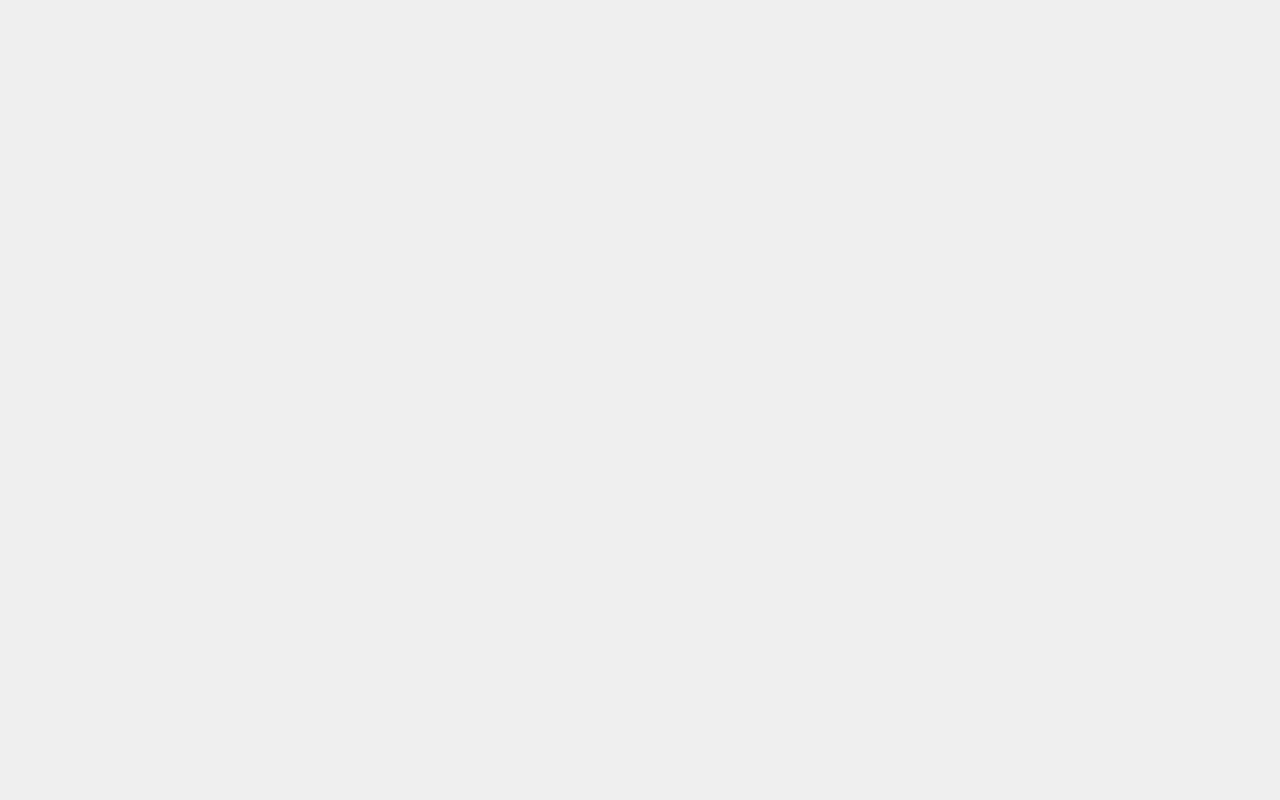
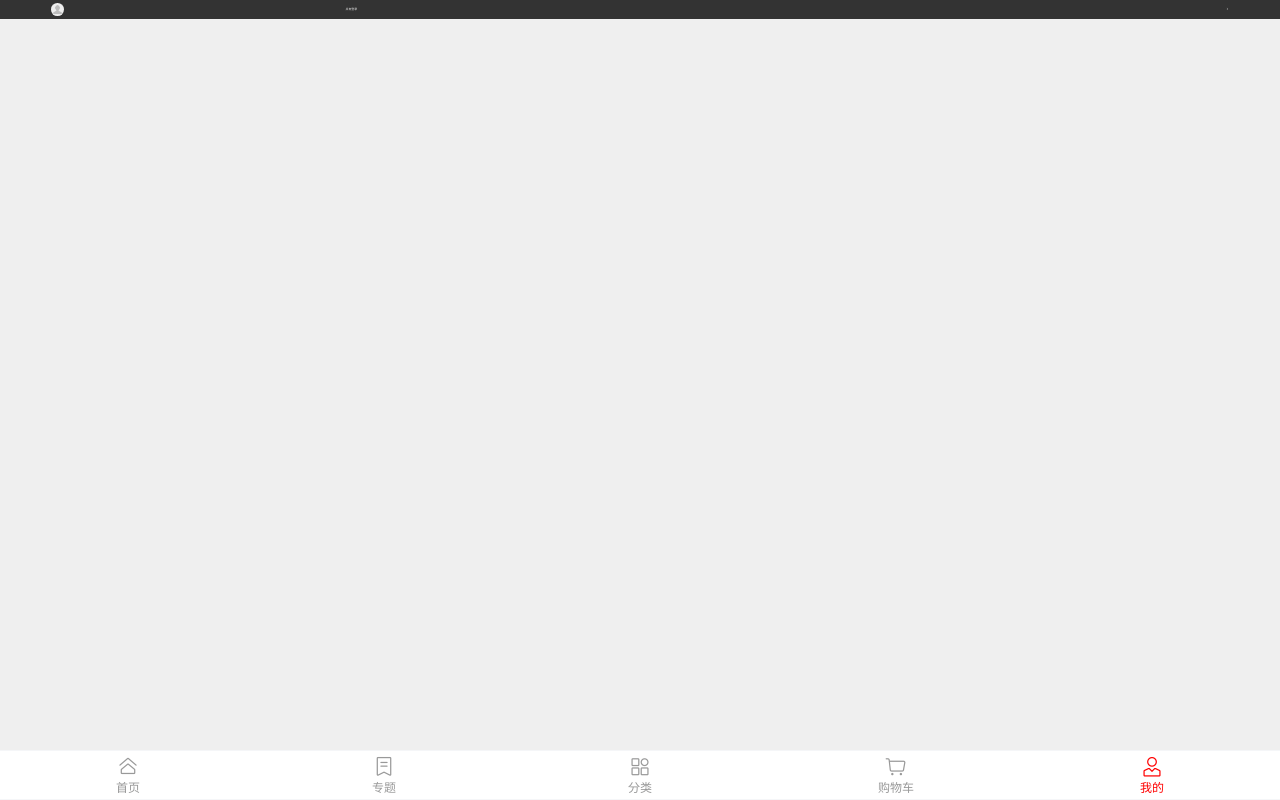
Before and after one commit to lietieniu/vue-shop, a Vue app: page /user in a window 1280 px wide. Built offline with nearby package versions, Linux system fonts and the light colour scheme.

Commit message:
Popup结束(删除历史记录)+底部菜单栏添加(并路由跳转)+前置导航守卫(Token)

```diff
--- a/src/App.vue
+++ b/src/App.vue
@@ -1,9 +1,16 @@
 <template>
   <div id="app">
     <router-view />
+    <MyTabbar/>
   </div>
 </template>
 
+<script>
+import MyTabbar from './components/myTabbar.vue'
+export default {
+  components:{MyTabbar}
+}
+</script>
 <style>
 #app {
   font-family: Avenir, Helvetica, Arial, sans-serif;
--- a/src/components/historyHot.vue
+++ b/src/components/historyHot.vue
@@ -1,9 +1,9 @@
 <template>
   <div>
-    <div class="history">
+    <div class="history" v-if="historyKeywordList.length!==0">
       <div class="top">
         <h4>历史记录</h4>
-        <van-icon name="delete-o" class="icon" />
+        <van-icon name="delete-o" class="icon" @click="clearHistory"/>
       </div>
       <div class="down">
         <!-- Tag 标签 -->
@@ -40,13 +40,20 @@
 </template>
 
 <script>
+
 export default {
   name: "HistoryHot",
   props: ["historyKeywordList", "hotKeywordList"],
   methods:{
+    //1.标签点击进行搜素
     tagClick(item){
       console.log("item",item);
       this.$emit('tagClick',item);
+    },
+    //2.清除历史记录函数
+    clearHistory(){
+
+    this.$emit('clearHistory');
     }
   }
 };
--- /dev/null
+++ b/src/components/myTabbar.vue
@@ -0,0 +1,52 @@
+<template>
+  <div>
+    <van-tabbar v-model="$route.meta.num" route active-color="red" inactive-color="#999">
+      <van-tabbar-item icon="home-o" to="/home">首页</van-tabbar-item>
+      <van-tabbar-item icon="label-o" to="/topic">专题</van-tabbar-item>
+      <van-tabbar-item icon="apps-o" to="/category">分类</van-tabbar-item>
+      <van-tabbar-item icon="cart-o" to="/cart">购物车</van-tabbar-item>
+      <van-tabbar-item icon="user-o" to="/user">我的</van-tabbar-item>
+    </van-tabbar>
+  </div>
+</template>
+
+<script>
+export default {
+  name: "MyTabbar",
+  data() {
+    return {
+         active: 2,
+    };
+  },
+
+//   computed: {
+//     active: {
+//       get() {
+//         switch (this.$route.path) {
+//           case "/home":
+//             return 0;
+//           case "/topic":
+//             return 1;
+//           case "/category":
+//             return 2;
+//           case "/cart":
+//             return 3;
+//           case "/user":
+//             return 4;
+//           default:
+//             break;
+//         }
+//       },
+//       set() {},
+//     },
+//   },
+};
+</script>
+
+<style lang="less" scoped>
+.tabbar {
+  position: absolute;
+  right: 0;
+  bottom: 0;
+}
+</style>
--- a/src/request/api.js
+++ b/src/request/api.js
@@ -13,3 +13,5 @@ export const getSearchData=(params)=>request.get('/goods/list',{params})
 
 //4.实时搜索功能
 export const getTimeSearch=(params)=>request.get('search/helper',{params})
+//5.清除历史记录
+export const clearHistory=()=>request.post('/search/clearhistory');
--- a/src/router/index.js
+++ b/src/router/index.js
@@ -4,6 +4,13 @@ import Home from '../views/Home.vue'
 
 
 Vue.use(VueRouter)
+
+
+//处理官方的一个Bug
+const routerPush = VueRouter.prototype.push
+VueRouter.prototype.push = function push(location) {
+  return routerPush.call(this, location).catch(error=> error)
+}
 
 const routes = [
   {
@@ -15,6 +22,10 @@ const routes = [
     path: '/home',
     name: 'home',
     component: Home,
+    meta: {
+      //元素集数据
+      num: 0
+    },
     children: [
       //子路由的路径要么把/去掉  或者加上父级路由
       {
@@ -24,6 +35,42 @@ const routes = [
       }
     ]
   },
+  //1.专题组件
+  {
+    path: '/topic',
+    name: 'Topic',
+    meta: {
+      num: 1
+    },
+    component: () => import('../views/Topic.vue')
+  },
+  //2.分类组件
+  {
+    path: '/category',
+    name: 'CateGory',
+    meta: {
+      num: 2
+    },
+    component: () => import('../views/cateGory.vue')
+  },
+  //3.购物车组件
+  {
+    path: '/cart',
+    name: 'Cart',
+    meta: {
+      num: 3
+    },
+    component: () => import('../views/Cart.vue')
+  },
+  //4.用户组件
+  {
+    path: '/user',
+    name: 'User',
+    meta: {
+      num: 4
+    },
+    component: () => import('../views/User.vue')
+  }
 
 ]
 
@@ -31,6 +78,32 @@ const router = new VueRouter({
   mode: 'history',
   base: process.env.BASE_URL,
   routes
+});
+
+//路由拦截；(导航守卫：前置导航守卫和后置导航守卫)
+//三个参数
+//1.to代表即将进入的路由
+//2.from代表即将离开的路由
+//3.next() 每一个导航守卫必须至少搭配一个next()
+router.beforeEach((to, from, next) => {
+  // console.log("to:",to);
+  // console.log("from",from);
+
+  //想要进入购物车必须有Token权限
+  let Token = localStorage.getItem('token');  //获得浏览器中的token权限
+  if (to.path == "/cart") {
+    if (Token) {
+      next();  //有Token才能进入路由---这个next只针对
+    } else {
+     Vue.prototype.$toast("请先登录");
+     //2秒之后跳转到user的登录页
+     setTimeout(()=>{
+        next('/user')
+     },1000)
+    };
+    return;
+  }
+  next() //这个next适配所有路由
 })
 
 export default router
--- a/src/vantUi/index.js
+++ b/src/vantUi/index.js
@@ -2,7 +2,7 @@
 import Vue from "vue";
 import {
     Button, Search, Swipe, SwipeItem, Icon, Tag, DropdownMenu, DropdownItem,
-    Empty,List,Cell
+    Empty, List, Cell, Toast, Tabbar, TabbarItem, Col, Row
 } from "vant";
 
 Vue.use(Button)
@@ -16,3 +16,8 @@ Vue.use(DropdownItem);
 Vue.use(Empty)
 Vue.use(List)
 Vue.use(Cell)
+Vue.use(Toast) //全局使用 this.$toast("删除成功")
+Vue.use(Tabbar)
+Vue.use(TabbarItem)
+Vue.use(Col)
+Vue.use(Row)
--- /dev/null
+++ b/src/views/Cart.vue
@@ -0,0 +1,15 @@
+<template>
+    <div>
+       <h2>购物车组件</h2>
+    </div>
+</template>
+
+<script>
+    export default {
+        name:"Cart"
+    }
+</script>
+
+<style lang="scss" scoped>
+
+</style>
--- a/src/views/MyPopup.vue
+++ b/src/views/MyPopup.vue
@@ -14,14 +14,11 @@
       :historyKeywordList="historyKeywordList"
       :hotKeywordList="hotKeywordList"
       @tagClick="tagClick"
+      @clearHistory="clearHistory"
     />
 
     <!-- 2.搜索列表区块 -->
-    <MyList
-    v-else-if="blockShow == 2"
-    :arr="arr"
-    @tagClick="tagClick"
-    />
+    <MyList v-else-if="blockShow == 2" :arr="arr" @tagClick="tagClick" />
 
     <!-- 3.产品product区块 -->
     <MyProduct
@@ -38,7 +35,12 @@
 import HistoryHot from "../components/historyHot.vue";
 import MyProduct from "../components/myProduct.vue";
 import MyList from "../components/myList.vue";
-import { popupSearchData, getSearchData, getTimeSearch } from "../request/api";
+import {
+  popupSearchData,
+  getSearchData,
+  getTimeSearch,
+  clearHistory,
+} from "../request/api";
 export default {
   name: "MyPopup",
   components: { HistoryHot, MyProduct, MyList },
@@ -121,22 +123,32 @@ export default {
     },
     //3.实时搜索函数
     timeSearch() {
-      let _this=this
+      let _this = this;
       getTimeSearch({
         keyword: this.popValue,
       }).then((res) => {
-      if(res.errno==0){
-       // console.log("res2", res);
-        _this.blockShow=2 //实时数据搜索成功后,跳转到搜索列表区块
-        _this.arr=res.data;
-      }
+        if (res.errno == 0) {
+          // console.log("res2", res);
+          _this.blockShow = 2; //实时数据搜索成功后,跳转到搜索列表区块
+          _this.arr = res.data;
+        }
       });
     },
     //4.Tag标签点击函数
-    tagClick(value){
-      this.popValue=value;
-      this.onSearch()
-    }
+    tagClick(value) {
+      this.popValue = value;
+      this.onSearch();
+    },
+    //5.删除历史搜索记录函数
+    clearHistory() {
+      clearHistory().then((res) => {
+        console.log("resSearch", res);
+        if (res.errno == 0) {
+          this.$toast("删除成功");
+          this.historyKeywordList = res.data;
+        }
+      });
+    },
   },
   //1.页面创建进行ajax交互
   created() {
--- /dev/null
+++ b/src/views/Topic.vue
@@ -0,0 +1,15 @@
+<template>
+    <div>
+       <h2>专题组件</h2>
+    </div>
+</template>
+
+<script>
+    export default {
+        name:"Topic"
+    }
+</script>
+
+<style lang="scss" scoped>
+
+</style>
--- /dev/null
+++ b/src/views/User.vue
@@ -0,0 +1,43 @@
+<template>
+  <div>
+    <van-row>
+      <van-col span="6">
+        <img :src="userImg" alt="" />
+      </van-col>
+      <van-col span="10">点击登录</van-col>
+      <van-col span="8"><van-icon name="arrow" /></van-col>
+    </van-row>
+  </div>
+</template>
+
+<script>
+export default {
+  name: "User",
+  data() {
+    return {
+      userImg: require("@/assets/user.zhimg.webp"),
+    };
+  },
+};
+</script>
+
+<style lang="less" scoped>
+.van-row {
+  padding: 0.2rem 4%;
+  background-color: #333;
+  color: #fff;
+  img {
+    width: 0.8rem;
+    border-radius: 50%;
+    display: block;
+  }
+  .van-col {
+    // 文本的行高和图片高度相同(图片高度宽度相同)
+    line-height: 0.8rem;
+    font-size: 0.18rem;
+    &:last-child {
+      text-align: right;
+    }
+  }
+}
+</style>
--- /dev/null
+++ b/src/views/cateGory.vue
@@ -0,0 +1,15 @@
+<template>
+    <div>
+       <h2>分类组件</h2>
+    </div>
+</template>
+
+<script>
+    export default {
+        name:"CateGory"
+    }
+</script>
+
+<style lang="scss" scoped>
+
+</style>
```
Also changed, not shown: src/assets/user.zhimg.webp (added).
